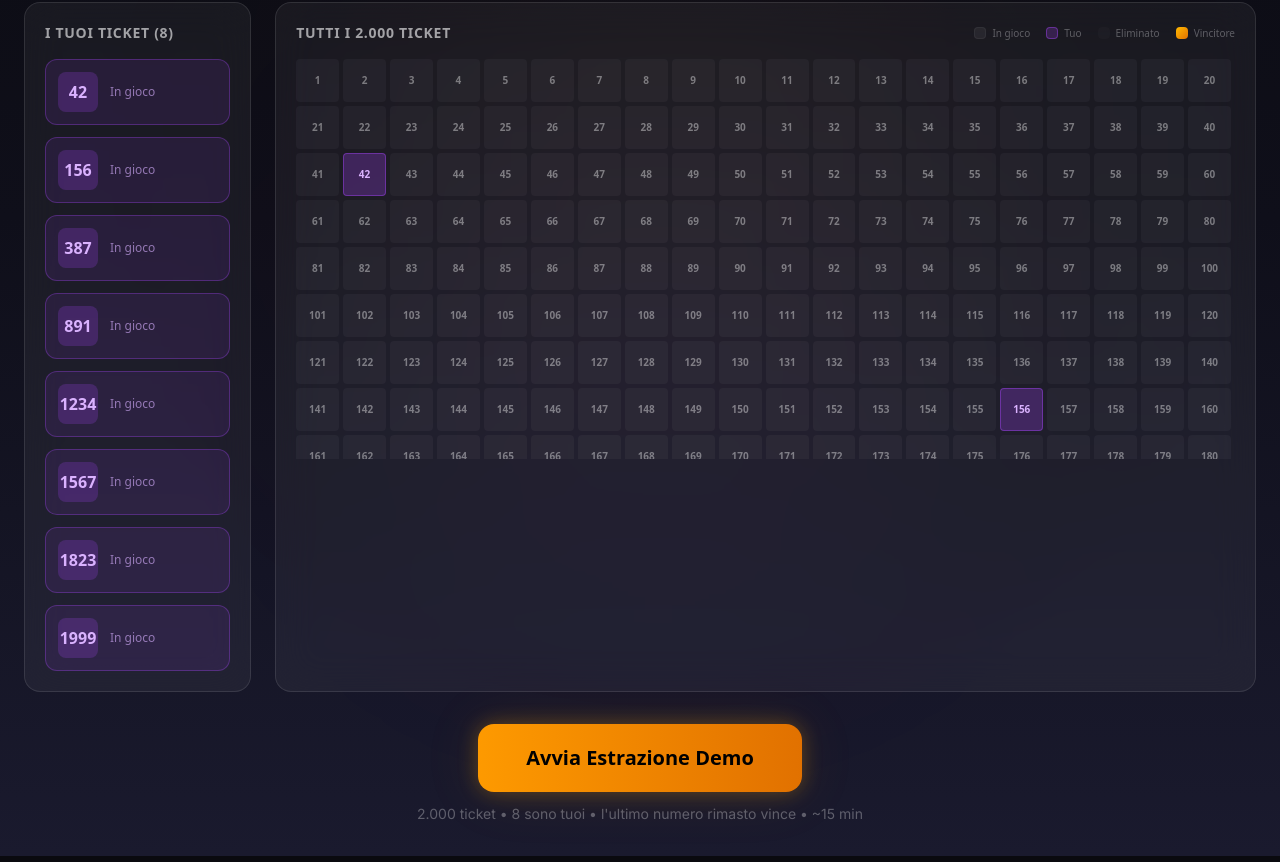
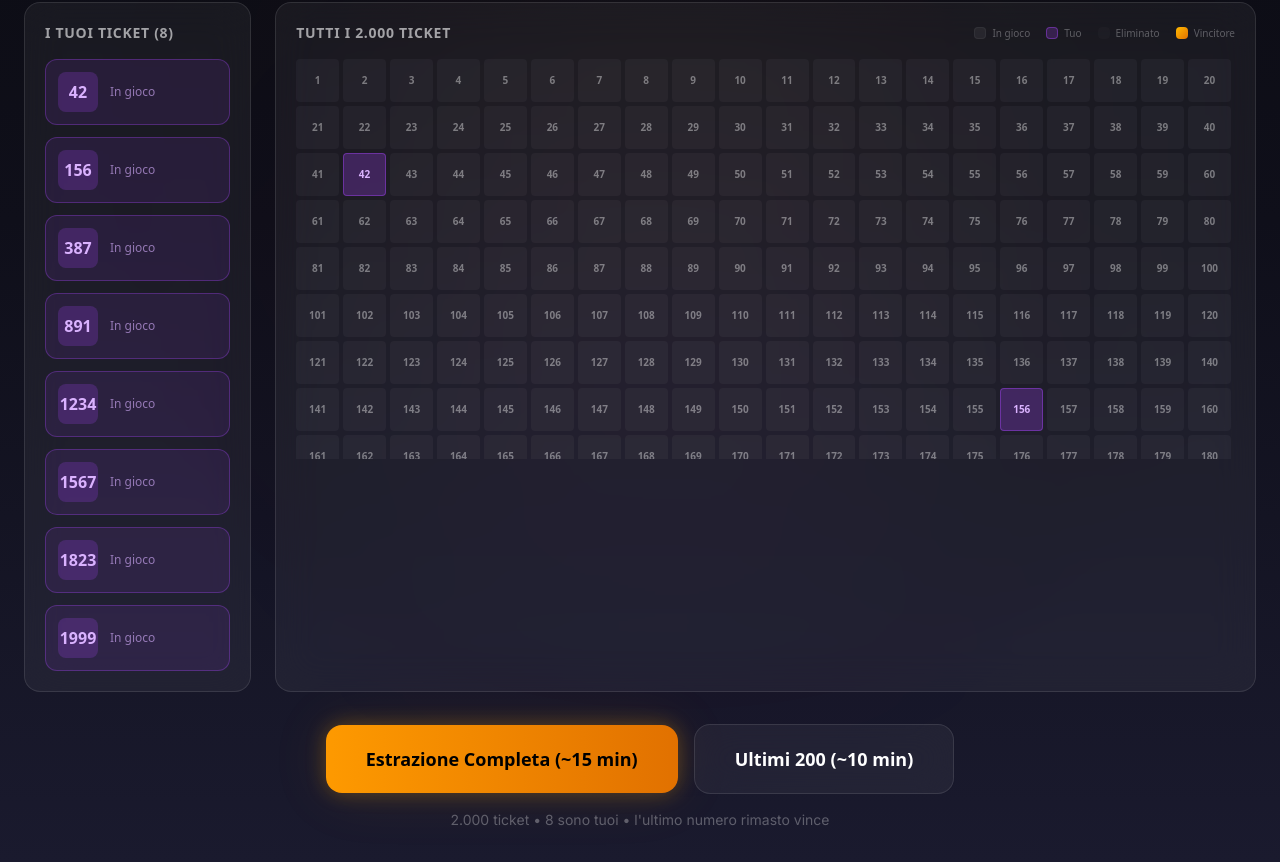
Before and after one commit to Ninaglkia/concorsi-premium, a Next.js app: page /estrazione/demo in a window 1280 px wide. Shown: the part 420-1282 px from the top of the page. Built offline with nearby package versions, Linux system fonts and the light colour scheme.

Commit message:
feat: add skip-to-200 button for quick demo testing
- Two buttons: full extraction (~15 min) or last 200 (~10 min)
- Skip pre-draws 1800 numbers and starts at slow phase

```diff
--- a/src/app/estrazione/demo/page.tsx
+++ b/src/app/estrazione/demo/page.tsx
@@ -421,16 +421,35 @@ export default function ExtractionDemo() {
   useEffect(() => {
     if (phase !== "countdown") return;
     if (countdown <= 0) {
-      setPhase("batch");
+      const rem = TOTAL_TICKETS - indexRef.current;
+      setPhase(rem <= BATCH_THRESHOLD ? "slow" : "batch");
       return;
     }
     const timer = setTimeout(() => setCountdown((c) => c - 1), 1000);
     return () => clearTimeout(timer);
   }, [phase, countdown]);
 
-  const startExtraction = () => {
+  const startExtraction = (skipTo200 = false) => {
     const allNumbers = Array.from({ length: TOTAL_TICKETS }, (_, i) => i + 1);
-    extractionOrder.current = shuffleArray(allNumbers);
+    const shuffled = shuffleArray(allNumbers);
+    extractionOrder.current = shuffled;
+
+    if (skipTo200) {
+      // Pre-draw 1800 numbers, keep last 200 (make sure user ticket #42 survives)
+      const startIdx = TOTAL_TICKETS - BATCH_THRESHOLD;
+      indexRef.current = startIdx;
+      const preDrawn = shuffled.slice(0, startIdx);
+      setDrawnNumbers(preDrawn);
+      setBatchNumbers([]);
+      setCurrentNumber(null);
+      setWinnerNumber(null);
+      setSpinning(false);
+      setUserEliminated(null);
+      setFinalThree([]);
+      setShowdownStep("shake");
+      setCountdown(3);
+      setPhase("countdown");
+    } else {
       indexRef.current = 0;
       setDrawnNumbers([]);
       setBatchNumbers([]);
@@ -442,6 +461,7 @@ export default function ExtractionDemo() {
       setShowdownStep("shake");
       setCountdown(5);
       setPhase("countdown");
+    }
   };
 
   const reset = () => {
@@ -848,16 +868,24 @@ export default function ExtractionDemo() {
           <motion.div
             initial={{ opacity: 0, y: 20 }}
             animate={{ opacity: 1, y: 0 }}
-            className="mt-8 text-center"
+            className="mt-8 text-center space-y-4"
           >
+            <div className="flex flex-col sm:flex-row items-center justify-center gap-4">
               <button
-              onClick={startExtraction}
-              className="px-12 py-5 rounded-2xl bg-gradient-to-r from-amber-500 to-amber-600 text-black font-bold text-xl hover:from-amber-400 hover:to-amber-500 transition-all duration-200 glow-gold"
+                onClick={() => startExtraction(false)}
+                className="px-10 py-5 rounded-2xl bg-gradient-to-r from-amber-500 to-amber-600 text-black font-bold text-lg hover:from-amber-400 hover:to-amber-500 transition-all duration-200 glow-gold"
               >
-              Avvia Estrazione Demo
+                Estrazione Completa (~15 min)
               </button>
-            <p className="text-white/30 text-sm mt-3 font-[family-name:var(--font-inter)]">
-              {TOTAL_TICKETS.toLocaleString("it-IT")} ticket &bull; {USER_TICKETS.length} sono tuoi &bull; l&apos;ultimo numero rimasto vince &bull; ~15 min
+              <button
+                onClick={() => startExtraction(true)}
+                className="px-10 py-5 rounded-2xl glass text-white font-bold text-lg hover:bg-white/10 transition-all duration-200 border border-amber-500/30"
+              >
+                Ultimi 200 (~10 min)
+              </button>
+            </div>
+            <p className="text-white/30 text-sm font-[family-name:var(--font-inter)]">
+              {TOTAL_TICKETS.toLocaleString("it-IT")} ticket &bull; {USER_TICKETS.length} sono tuoi &bull; l&apos;ultimo numero rimasto vince
             </p>
           </motion.div>
         )}
```
Lines whose indentation alone changed are shown as unchanged.
